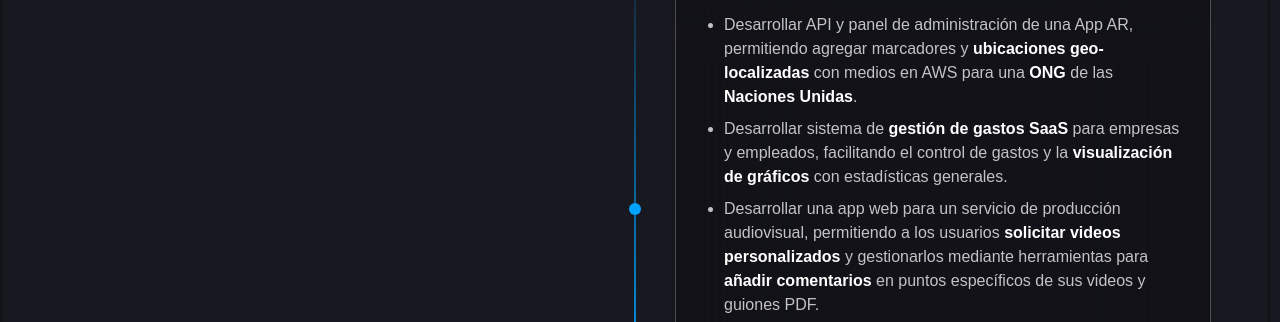
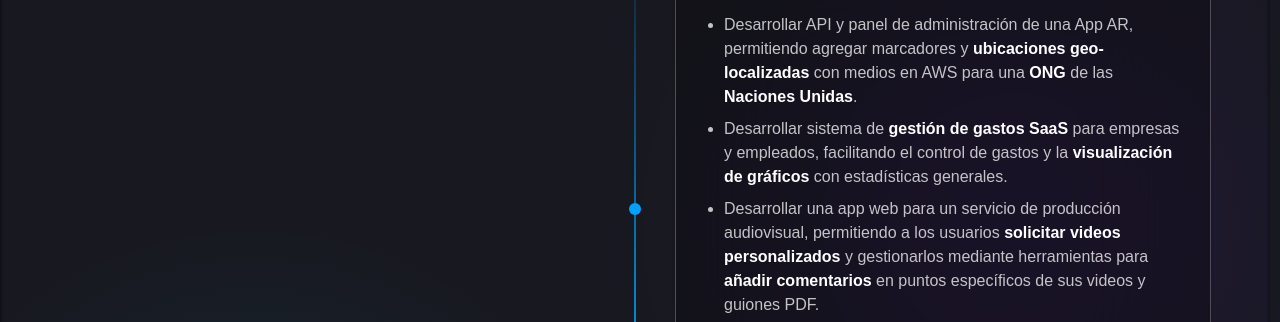
Before and after one commit to juanpmachadob/portfolio, an Astro site: page / in a window 1280 px wide. Shown: the part 1085-1407 px from the top of the page. Built offline with nearby package versions, Linux system fonts and the light colour scheme; Astro itself is replaced by a stand-in of ours.

Commit message:
feat: add radial gradient background to Experience section

```diff
--- a/src/sections/Experience.astro
+++ b/src/sections/Experience.astro
@@ -22,3 +22,36 @@ import { ExperienceIcon } from "@/icons";
     <ExperienceList />
   </div>
 </section>
+
+<style>
+  #experience {
+    position: relative;
+  }
+
+  #experience::before,
+  #experience::after {
+    content: "";
+    position: absolute;
+    top: 0;
+    left: 0;
+    width: 100%;
+    height: 100%;
+    z-index: -1;
+  }
+
+  #experience::after {
+    background: radial-gradient(
+      30% 30% at 20% 70%,
+      var(--color-primary-transparent) 10%,
+      transparent 100%
+    );
+  }
+
+  #experience::before {
+    background: radial-gradient(
+      30% 30% at 80% 40%,
+      var(--color-tertiary-transparent) 10%,
+      transparent 100%
+    );
+  }
+</style>
```
